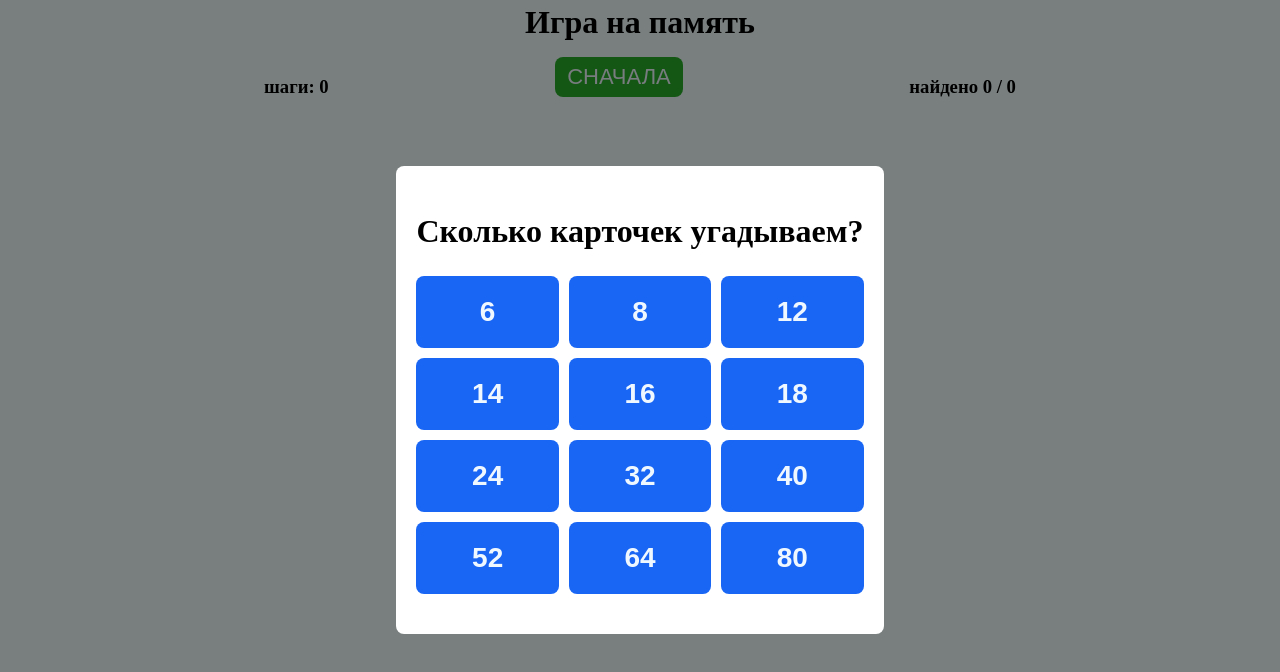
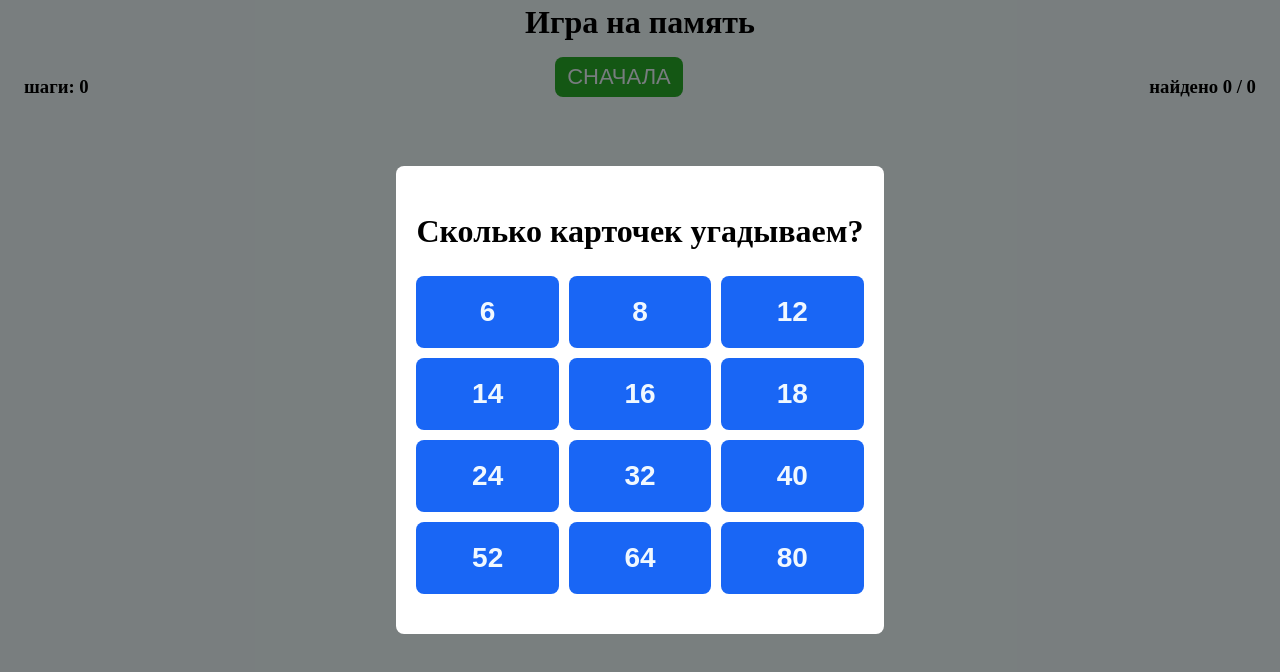
Before and after one commit to santip-a/game_cards, a Vue app: page / in a window 1280 px wide. Shown: the top 672 px of the page. Built offline with nearby package versions, Linux system fonts and the light colour scheme.

Commit message:
fix width

```diff
--- a/src/App.vue
+++ b/src/App.vue
@@ -164,7 +164,7 @@ onMounted(() => {
 
 .main {
   height: 100svh;
-  max-width: 800px;
+  /* max-width: 800px; */
   margin: 0 auto;
   display: flex;
   flex-direction: column;
```
